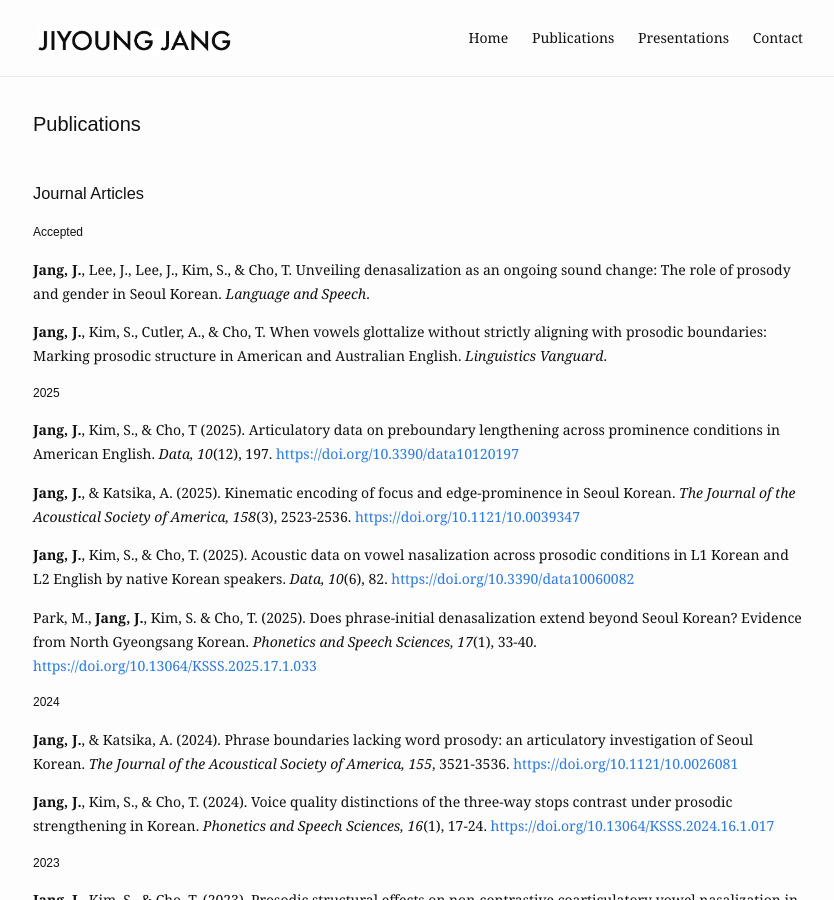
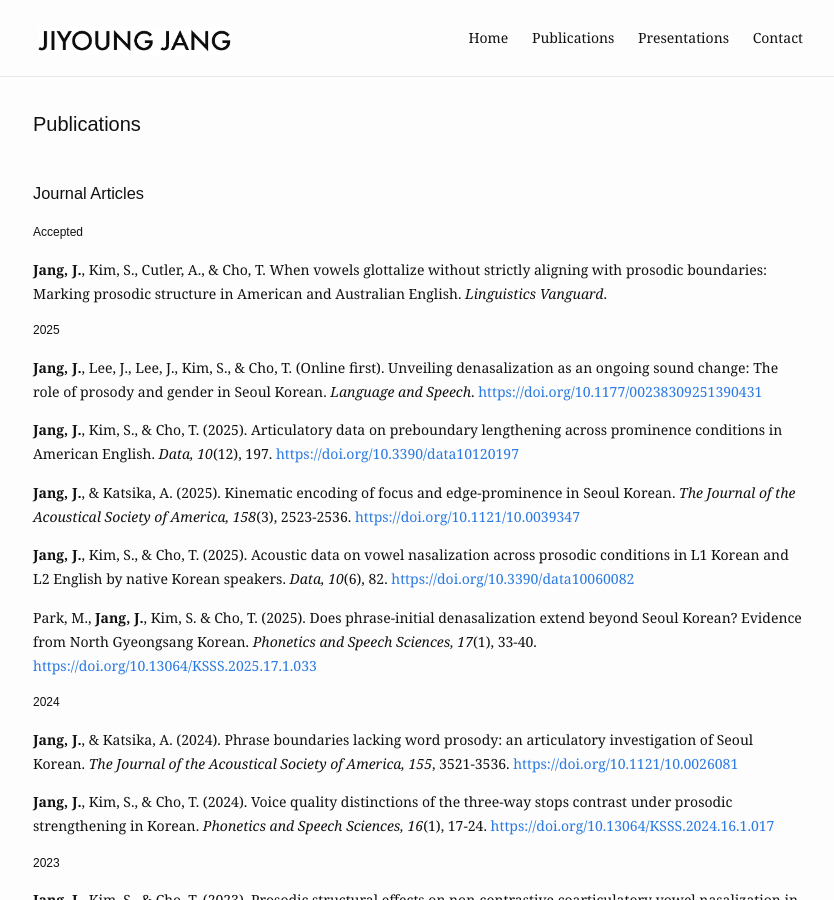
Before and after one commit to jiyoungj/jiyoungj.github.io, a Jekyll site: the page built from publications.md, in a window 1280 px wide and 900 px high. Shown: the whole window, without its empty margins (222-1056 px from the left). Built offline with Jekyll 4.4.1, drawn with Linux system fonts in a browser that asks for light colours; some web fonts are replaced.

Commit message:
Update publications.md

```diff
--- a/publications.md
+++ b/publications.md
@@ -9,13 +9,13 @@
 
 <h4>Accepted</h4>
 
-  <b>Jang, J.</b>, Lee, J., Lee, J., Kim, S., & Cho, T. Unveiling denasalization as an ongoing sound change: The role of prosody and gender in Seoul Korean. <em>Language and Speech</em>.
-
   <b>Jang, J.</b>, Kim, S., Cutler, A., & Cho, T. When vowels glottalize without strictly aligning with prosodic boundaries: Marking prosodic structure in American and Australian English. <em>Linguistics Vanguard</em>.
 
 <h4>2025</h4>
 
- <b>Jang, J.</b>, Kim, S., & Cho, T (2025). Articulatory data on preboundary lengthening across prominence conditions in American English. <em>Data, 10</em>(12), 197. <a href="https://doi.org/10.3390/data10120197">https://doi.org/10.3390/data10120197</a>
+  <b>Jang, J.</b>, Lee, J., Lee, J., Kim, S., & Cho, T. (Online first). Unveiling denasalization as an ongoing sound change: The role of prosody and gender in Seoul Korean. <em>Language and Speech</em>. <a href="https://doi.org/10.1177/00238309251390431">https://doi.org/10.1177/00238309251390431</a>
+
+ <b>Jang, J.</b>, Kim, S., & Cho, T. (2025). Articulatory data on preboundary lengthening across prominence conditions in American English. <em>Data, 10</em>(12), 197. <a href="https://doi.org/10.3390/data10120197">https://doi.org/10.3390/data10120197</a>
 
  <b>Jang, J.</b>, & Katsika, A. (2025). Kinematic encoding of focus and edge-prominence in Seoul Korean. <em>The Journal of the Acoustical Society of America, 158</em>(3), 2523-2536. <a href="https://doi.org/10.1121/10.0039347">https://doi.org/10.1121/10.0039347</a>
 
```
